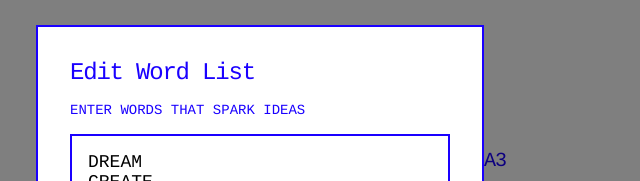
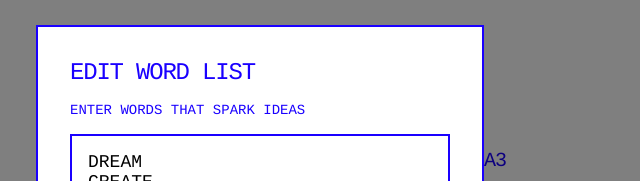
Before and after one commit to yifanxiax/inspiration-cards, a plain HTML site: page index.html in a window 1280 px wide. Both pictures are taken after a click on the button "Edit Words". Shown: the part 144-325 px from the top of the page, 380-1020 px from the left. Drawn offline with Linux system fonts and the light colour scheme.

Commit message:
Update index.html
cap the word list

```diff
--- a/index.html
+++ b/index.html
@@ -17,7 +17,7 @@
         <!-- Word List Editor Modal -->
         <div id="editorModal" class="modal">
             <div class="modal-content">
-                <h3>Edit Word List</h3>
+                <h3>EDIT WORD LIST</h3>
                 <p class="modal-description">ENTER WORDS THAT SPARK IDEAS</p>
                 <textarea id="wordInput" placeholder="DREAM&#10;CREATE&#10;INSPIRE&#10;..."></textarea>
                 <div class="modal-buttons">
```
